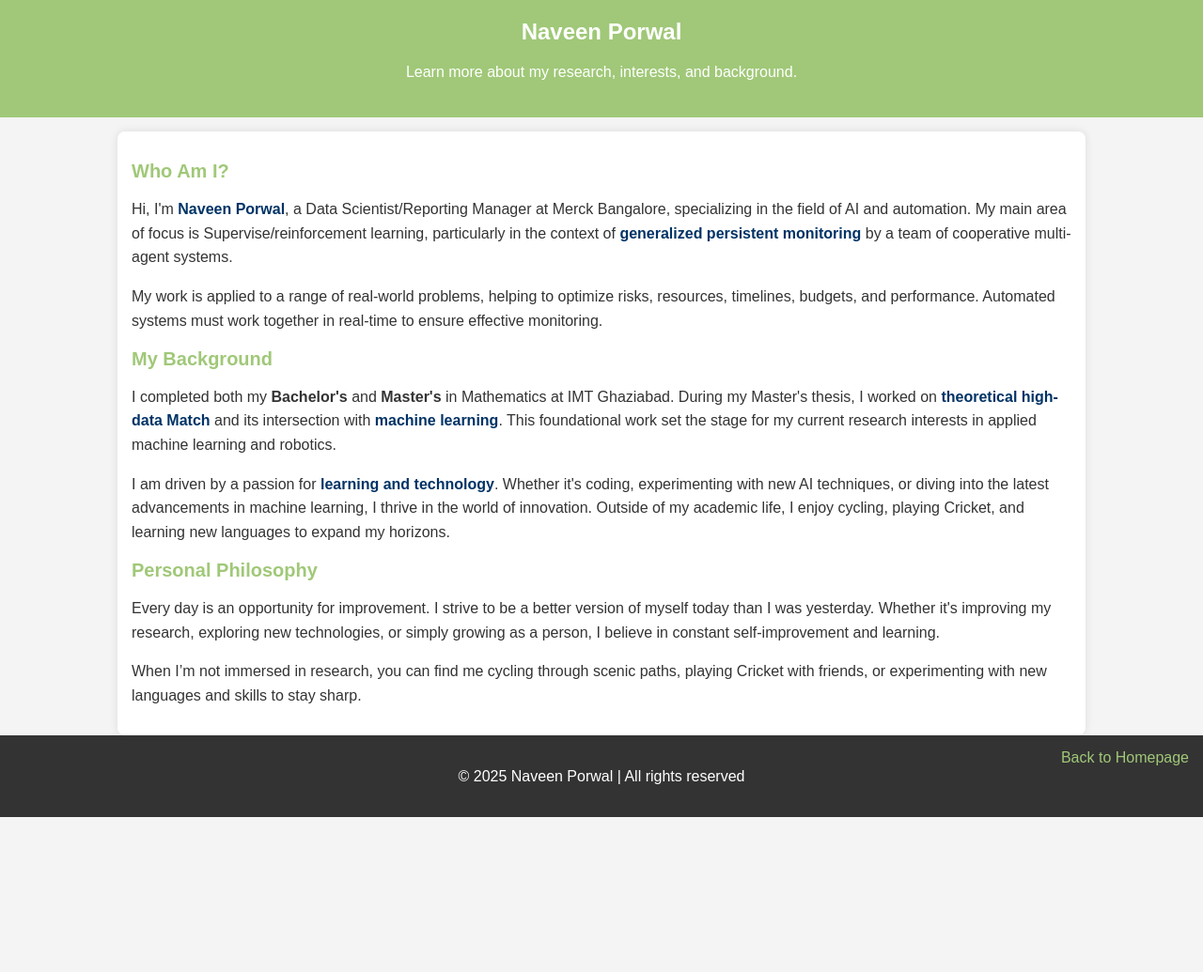
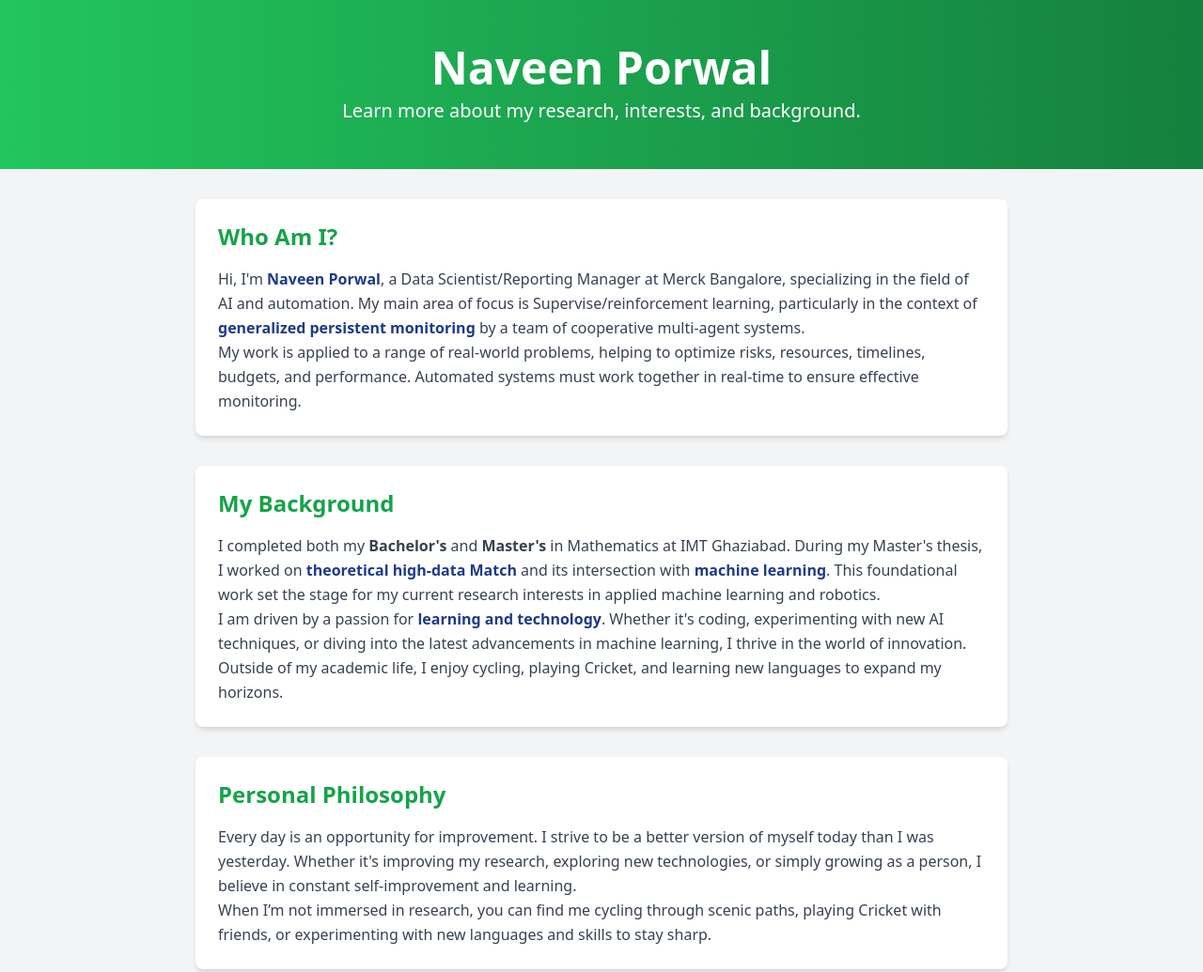
Before and after one commit to naveenporwal3/naveenporwal3.github.io, a plain HTML site: page about.html in a window 1280 px wide. Shown: the top 1035 px of the page at 94% size. Before the commit the page ends 870 px from the top, so only its background shows below. Drawn offline with nearby package versions, Linux system fonts and the light colour scheme.

Commit message:
Update about.html

```diff
--- a/about.html
+++ b/about.html
@@ -4,111 +4,71 @@
   <meta charset="UTF-8">
   <meta name="viewport" content="width=device-width, initial-scale=1.0">
   <title>About Me</title>
+  <script src="https://cdn.tailwindcss.com"></script>
   <style>
-    body {
-      font-family: Arial, sans-serif;
-      margin: 0;
-      padding: 0;
-      background-color: #f4f4f4;
-      color: #333;
-    }
-
-    header {
-      background-color: #A0C878;
-      color: white;
-      text-align: center;
-      padding: 20px 0; /* Reduced padding */
-      margin-bottom: 15px; /* Reduced margin */
-    }
-
-    header h1 {
-      margin: 0;
-      font-size: 24px; /* Matching font size with "Naveen Porwal" */
-    }
-
-    .container {
-      max-width: 1000px; /* Reduced max-width */
-      margin: 0 auto;
-      padding: 15px; /* Reduced padding */
-      background-color: white;
-      box-shadow: 0 0 10px rgba(0, 0, 0, 0.1); /* Reduced box-shadow */
-      border-radius: 8px; /* Slightly smaller border-radius */
-    }
-
-    h2 {
-      color: #A0C878;
-      font-size: 20px; /* Reduced font size */
-      margin-bottom: 8px; /* Reduced margin */
-    }
-
-    p {
-      line-height: 1.6; /* Reduced line-height */
-      font-size: 1em; /* Reduced font size */
-      margin-bottom: 15px; /* Reduced margin */
-    }
-
     .highlight {
-      color: #003366; /* Dark Blue color */
+      color: #1e3a8a; /* Dark Blue */
       font-weight: bold;
     }
-
-    footer {
-      text-align: center;
-      padding: 15px; /* Reduced padding */
-      background-color: #333;
-      color: white;
-      position: relative;
+    .section-card {
+      transition: transform 0.3s ease, box-shadow 0.3s ease;
     }
-
-    footer a {
-      position: absolute;
-      top: 15px; /* Placing it 15px from the top */
-      right: 15px; /* Placing it 15px from the right */
-      text-decoration: none;
-      color: #A0C878;
-      font-size: 1em; /* Reduced font size */
-      transition: color 0.3s ease;
+    .section-card:hover {
+      transform: translateY(-5px);
+      box-shadow: 0 10px 15px rgba(0, 0, 0, 0.1);
     }
-
-    footer a:hover {
-      color: #003366; /* Dark Blue color */
-    }
-
   </style>
 </head>
-<body>
+<body class="bg-gray-100 font-sans text-gray-800 antialiased">
 
   <!-- Header Section -->
-  <header>
-    <h1>Naveen Porwal</h1> <!-- Updated header for About Me to match "Naveen Porwal" -->
-    <p>Learn more about my research, interests, and background.</p>
+  <header class="bg-gradient-to-r from-green-500 to-green-700 text-white text-center py-12">
+    <h1 class="text-4xl md:text-5xl font-bold mb-2">Naveen Porwal</h1>
+    <p class="text-lg md:text-xl max-w-2xl mx-auto">Learn more about my research, interests, and background.</p>
   </header>
 
   <!-- Main Content -->
-  <div class="container">
+  <div class="container max-w-4xl mx-auto px-4 py-8">
+    <section class="bio space-y-8">
+      <!-- Who Am I Section -->
+      <div class="section-card bg-white rounded-lg shadow-md p-6">
+        <h2 class="text-2xl font-semibold text-green-600 mb-4">Who Am I?</h2>
+        <p class="text-gray-700 leading-relaxed">
+          Hi, I'm <span class="highlight">Naveen Porwal</span>, a Data Scientist/Reporting Manager at Merck Bangalore, specializing in the field of AI and automation. My main area of focus is Supervise/reinforcement learning, particularly in the context of <span class="highlight">generalized persistent monitoring</span> by a team of cooperative multi-agent systems.
+        </p>
+        <p class="text-gray-700 leading-relaxed">
+          My work is applied to a range of real-world problems, helping to optimize risks, resources, timelines, budgets, and performance. Automated systems must work together in real-time to ensure effective monitoring.
+        </p>
+      </div>
 
-    <section class="bio">
-      <h2>Who Am I?</h2>
-      <p>Hi, I'm <span class="highlight">Naveen Porwal</span>, a Data Scientist/Reporting Manager at Merck Bangalore, specializing in the field of AI and automation. My main area of focus is Supervise/reinforcement learning, particularly in the context of <span class="highlight">generalized persistent monitoring</span> by a team of cooperative multi-agent systems.</p>
+      <!-- Background Section -->
+      <div class="section-card bg-white rounded-lg shadow-md p-6">
+        <h2 class="text-2xl font-semibold text-green-600 mb-4">My Background</h2>
+        <p class="text-gray-700 leading-relaxed">
+          I completed both my <strong>Bachelor's</strong> and <strong>Master's</strong> in Mathematics at IMT Ghaziabad. During my Master's thesis, I worked on <span class="highlight">theoretical high-data Match</span> and its intersection with <span class="highlight">machine learning</span>. This foundational work set the stage for my current research interests in applied machine learning and robotics.
+        </p>
+        <p class="text-gray-700 leading-relaxed">
+          I am driven by a passion for <span class="highlight">learning and technology</span>. Whether it's coding, experimenting with new AI techniques, or diving into the latest advancements in machine learning, I thrive in the world of innovation. Outside of my academic life, I enjoy cycling, playing Cricket, and learning new languages to expand my horizons.
+        </p>
+      </div>
 
-      <p>My work is applied to a range of real-world problems, helping to optimize risks, resources, timelines, budgets, and performance. Automated systems must work together in real-time to ensure effective monitoring.</p>
-
-      <h2>My Background</h2>
-      <p>I completed both my <strong>Bachelor's</strong> and <strong>Master's</strong> in Mathematics at IMT Ghaziabad. During my Master's thesis, I worked on <span class="highlight">theoretical high-data Match</span> and its intersection with <span class="highlight">machine learning</span>. This foundational work set the stage for my current research interests in applied machine learning and robotics.</p>
-
-      <p>I am driven by a passion for <span class="highlight">learning and technology</span>. Whether it's coding, experimenting with new AI techniques, or diving into the latest advancements in machine learning, I thrive in the world of innovation. Outside of my academic life, I enjoy cycling, playing Cricket, and learning new languages to expand my horizons.</p>
-
-      <h2>Personal Philosophy</h2>
-      <p>Every day is an opportunity for improvement. I strive to be a better version of myself today than I was yesterday. Whether it's improving my research, exploring new technologies, or simply growing as a person, I believe in constant self-improvement and learning.</p>
-
-      <p>When I’m not immersed in research, you can find me cycling through scenic paths, playing Cricket with friends, or experimenting with new languages and skills to stay sharp.</p>
+      <!-- Personal Philosophy Section -->
+      <div class="section-card bg-white rounded-lg shadow-md p-6">
+        <h2 class="text-2xl font-semibold text-green-600 mb-4">Personal Philosophy</h2>
+        <p class="text-gray-700 leading-relaxed">
+          Every day is an opportunity for improvement. I strive to be a better version of myself today than I was yesterday. Whether it's improving my research, exploring new technologies, or simply growing as a person, I believe in constant self-improvement and learning.
+        </p>
+        <p class="text-gray-700 leading-relaxed">
+          When I’m not immersed in research, you can find me cycling through scenic paths, playing Cricket with friends, or experimenting with new languages and skills to stay sharp.
+        </p>
+      </div>
     </section>
   </div>
 
   <!-- Footer Section -->
-  <footer>
+  <footer class="bg-gray-800 text-white text-center py-6 relative">
     <p>&copy; 2025 Naveen Porwal | All rights reserved</p>
-    <a href="index.html">Back to Homepage</a>
+    <a href="index.html" class="absolute top-6 right-6 text-green-400 hover:text-blue-800 transition-colors duration-300">Back to Homepage</a>
   </footer>
 
 </body>
```
